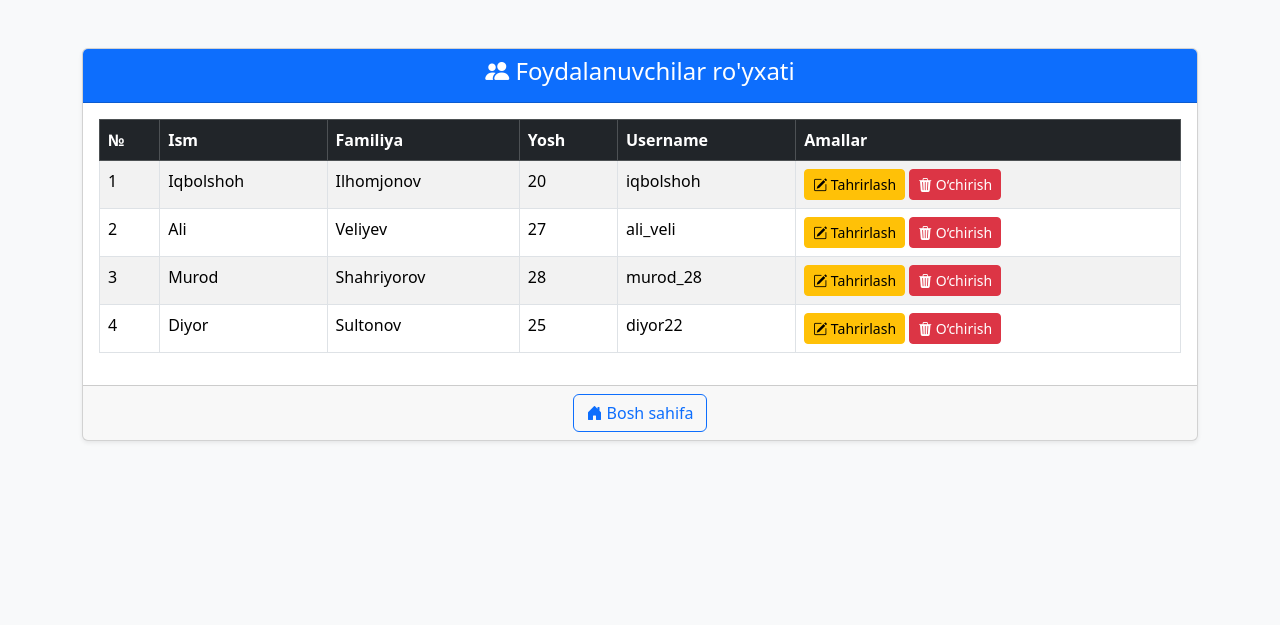
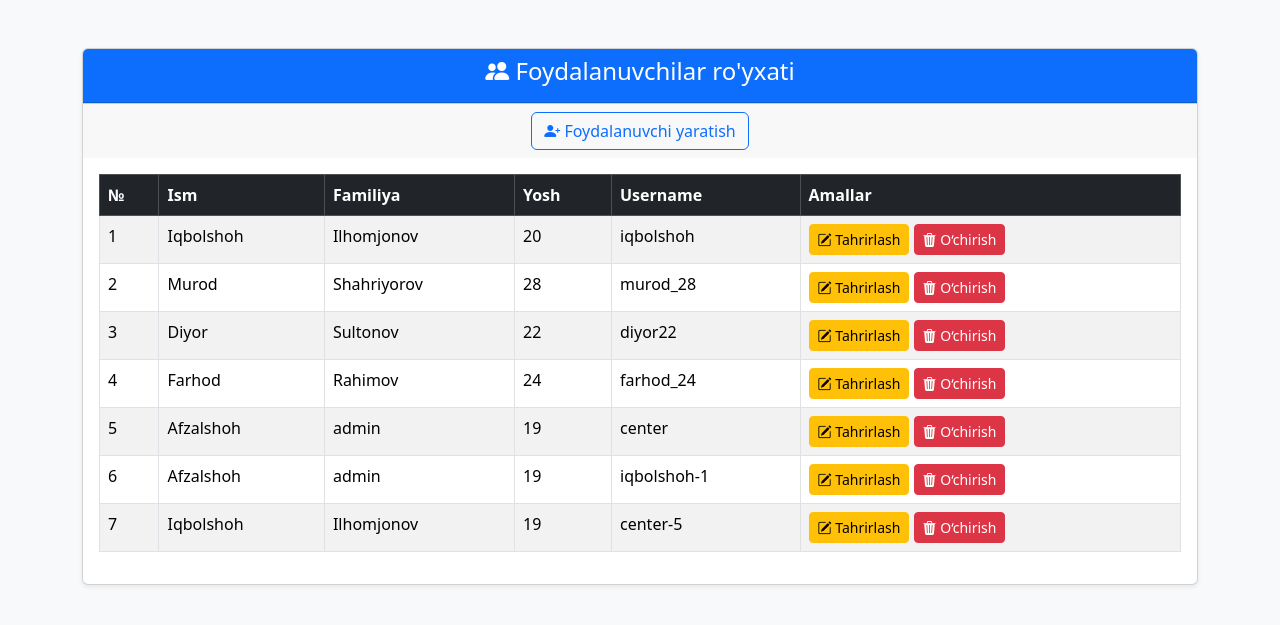
Before and after one commit to sharopov-elnazar/backend-lessons, a PHP site: page / in a window 1280 px wide. Shown: the top 625 px of the page. Run offline with PHP 8.4, Linux system fonts and the light colour scheme; some libraries are stand-ins or nearby versions.

Commit message:
update dizayn

```diff
--- a/Projects/1-file-list/create.php
+++ b/Projects/1-file-list/create.php
@@ -26,7 +26,7 @@
                         <h4><i class="bi bi-person-plus-fill"></i> Ro'yxatdan o'tish</h4>
                     </div>
                     <div class="card-body">
-                        <form action="store.php" method="post">
+                        <form action="store.php">
                             <div class="mb-3">
                                 <label for="first_name" class="form-label">Ism</label>
                                 <input type="text" class="form-control" id="first_name" name="first_name" required>
@@ -55,7 +55,7 @@
                         </form>
                     </div>
                     <div class="card-footer text-center">
-                        <a href="./index.php" class="btn btn-outline-secondary">
+                        <a href="./" class="btn btn-outline-secondary">
                             <i class="bi bi-people-fill"></i> Odamlar ro'yxati
                         </a>
                     </div>
--- a/Projects/1-file-list/data.php
+++ b/Projects/1-file-list/data.php
@@ -9,26 +9,50 @@
   ),
   1 =>
   array (
-    'first_name' => 'Ali',
-    'last_name' => 'Veliyev',
-    'age' => 27,
-    'username' => 'ali_veli',
-    'password' => '$2y$10$D3RH8F1aXulGHLQ7z0qW7MtiQe6zMjo7gFyyHpFd0Hj6sk0nqp1J6',
-  ),
-  2 =>
-  array (
     'first_name' => 'Murod',
     'last_name' => 'Shahriyorov',
     'age' => 28,
     'username' => 'murod_28',
     'password' => '$2y$10$7wJv0oyZdovk4r.pX5g5ROgtiW8pJl.wvs1v7dFxlR7Q5tsfv0Oq.',
   ),
-  3 =>
+  2 =>
   array (
     'first_name' => 'Diyor',
     'last_name' => 'Sultonov',
-    'age' => 25,
+    'age' => 22,
     'username' => 'diyor22',
     'password' => '$2y$10$gKhrTNNjqvNfnwR5ruPv6tpZTTOT3fFcFkaV7g9g.kvP0PGl1GhS6',
   ),
+  3 =>
+  array (
+    'first_name' => 'Farhod',
+    'last_name' => 'Rahimov',
+    'age' => 24,
+    'username' => 'farhod_24',
+    'password' => '$2y$10$HGwO.CPfSPoiO2B2E0SFe.ZctTh0fRfmXAmVm6lH1CrkaYw6ehyte',
+  ),
+  4 =>
+  array (
+    'first_name' => 'Afzalshoh',
+    'last_name' => 'admin',
+    'age' => 19,
+    'username' => 'center',
+    'password' => '$2y$10$JF6SUd8y1t1mFRPiKdy.Lu81i8J9vFM5EyPvGH5qcO7H4FSxMIKeC',
+  ),
+  5 =>
+  array (
+    'first_name' => 'Afzalshoh',
+    'last_name' => 'admin',
+    'age' => 19,
+    'username' => 'iqbolshoh-1',
+    'password' => '$2y$10$hKUonI5PC3mkJPI5s/POuu4guOu/HsFdlta5seDeOvPd.qNm93lmO',
+  ),
+  6 =>
+  array (
+    'first_name' => 'Iqbolshoh',
+    'last_name' => 'Ilhomjonov',
+    'age' => 19,
+    'username' => 'center-5',
+    'password' => '$2y$10$/ItvWBHvf8voZ46gsNppYOLEh48GQRl83HdyizbPjvtzeqNIY1ON6',
+  ),
 );
--- a/Projects/1-file-list/index.php
+++ b/Projects/1-file-list/index.php
@@ -1,6 +1,14 @@
 <?php
 if (!file_exists("data.php")) {
-    echo "<div class='alert alert-danger text-center mt-5'>❌ Fayl mavjud emas!</div>";
+    echo "
+    <script>
+        Swal.fire({
+            icon: 'error',
+            title: '❌ Fayl mavjud emas!',
+            text: 'Data fayli topilmadi.',
+            showConfirmButton: true
+        });
+    </script>";
     exit;
 }
 
@@ -21,6 +29,9 @@ $data = include("data.php");
 
     <!-- Bootstrap Icons -->
     <link href="https://cdn.jsdelivr.net/npm/bootstrap-icons@1.10.5/font/bootstrap-icons.css" rel="stylesheet">
+
+    <!-- SweetAlert2 -->
+    <script src="https://cdn.jsdelivr.net/npm/sweetalert2@11"></script>
 </head>
 
 <body class="bg-light">
@@ -29,6 +40,11 @@ $data = include("data.php");
         <div class="card shadow-sm">
             <div class="card-header bg-primary text-white text-center">
                 <h4><i class="bi bi-people-fill"></i> Foydalanuvchilar ro'yxati</h4>
+            </div>
+            <div class="card-footer text-center">
+                <a href="./create.php" class="btn btn-outline-primary">
+                    <i class="bi bi-person-plus-fill"></i> Foydalanuvchi yaratish
+                </a>
             </div>
             <div class="card-body">
                 <table class="table table-bordered table-hover table-striped">
@@ -55,9 +71,8 @@ $data = include("data.php");
                                         class="btn btn-sm btn-warning">
                                         <i class="bi bi-pencil-square"></i> Tahrirlash
                                     </a>
-                                    <a href="delete.php?username=<?= urlencode($person['username']) ?>"
-                                        onclick="return confirm('O‘chirishga ishonchingiz komilmi?')"
-                                        class="btn btn-sm btn-danger">
+                                    <a href="javascript:void(0);" class="btn btn-sm btn-danger"
+                                        onclick="confirmDelete('<?= urlencode($person['username']) ?>')">
                                         <i class="bi bi-trash3-fill"></i> O‘chirish
                                     </a>
                                 </td>
@@ -66,15 +81,28 @@ $data = include("data.php");
                     </tbody>
                 </table>
             </div>
-            <div class="card-footer text-center">
-                <a href="./" class="btn btn-outline-primary">
-                    <i class="bi bi-house-door-fill"></i> Bosh sahifa
-                </a>
-            </div>
         </div>
     </div>
 
     <script src="https://cdn.jsdelivr.net/npm/bootstrap@5.3.3/dist/js/bootstrap.bundle.min.js"></script>
+
+    <script>
+        function confirmDelete(username) {
+            Swal.fire({
+                title: 'O‘chirishni tasdiqlaysizmi?',
+                text: username + ' foydalanuvchisini o‘chirishni istaysizmi?',
+                icon: 'warning',
+                showCancelButton: true,
+                confirmButtonText: 'Ha, o‘chirish',
+                cancelButtonText: 'Yo‘q, bekor qilish',
+                reverseButtons: true
+            }).then((result) => {
+                if (result.isConfirmed) {
+                    window.location.href = 'delete.php?username=' + username;
+                }
+            });
+        }
+    </script>
 </body>
 
 </html>
```
Also changed, not shown: Projects/1-file-list/store.php (+24 -10 lines).
